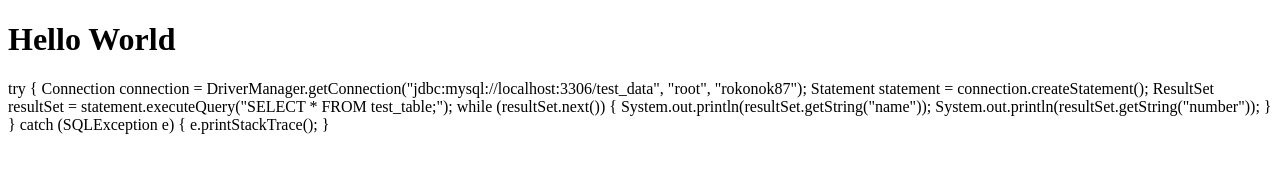
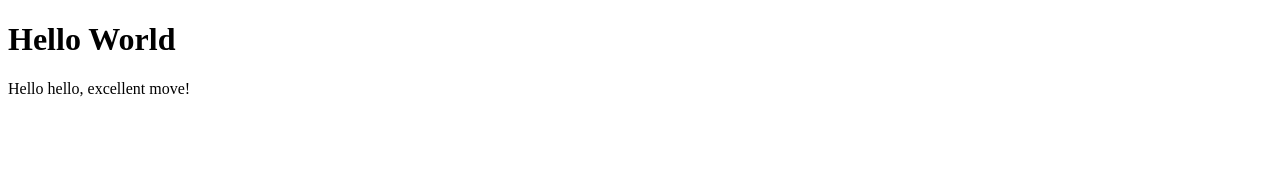
Before and after one commit to brrobert17/brrobert17.github.io, a plain HTML site: page index.html in a window 1280 px wide. Drawn offline with Linux system fonts and the light colour scheme.

Commit message:
Update index.html

```diff
--- a/index.html
+++ b/index.html
@@ -2,16 +2,6 @@
 <html>
 <body>
 <h1>Hello World</h1>
-<p>try {
-            Connection connection = DriverManager.getConnection("jdbc:mysql://localhost:3306/test_data", "root", "rokonok87");
-            Statement statement = connection.createStatement();
-            ResultSet resultSet = statement.executeQuery("SELECT * FROM test_table;");
-            while (resultSet.next()) {
-                System.out.println(resultSet.getString("name"));
-                System.out.println(resultSet.getString("number"));
-            }
-        } catch (SQLException e) {
-            e.printStackTrace();
-        }</p>
+<p>Hello hello, excellent move!</p>
 </body>
 </html>
```
